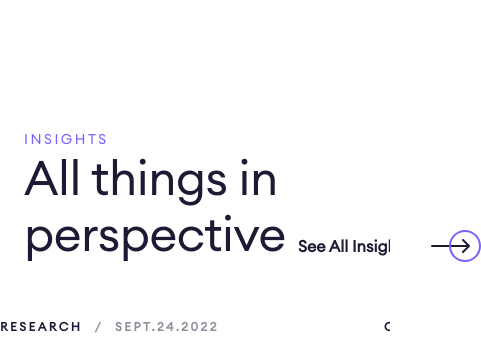
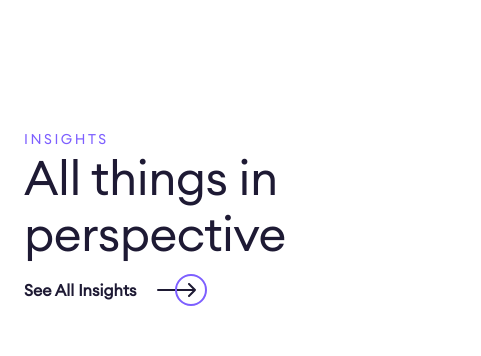
Before and after one commit to bradvader/enfusion-bv, a Next.js app: page / in a window 390 px wide. Shown: the part 6180-6536 px from the top of the page, 481 px wide, since content can reach past the window. Built offline with nearby package versions, Linux system fonts and the light colour scheme.

Commit message:
Y-Scroll fixed again

```diff
--- a/components/Carousel.js
+++ b/components/Carousel.js
@@ -51,12 +51,12 @@ const Carousel = () => {
 
   return (
 
-    <div className="car-container w-[1120px] mx-auto mb-32">
+    <div className="car-container lg:w-[1120px] mx-auto mb-32">
     <div className="carousel my-12 mx-auto ">
 
 
 
-      <div className="relative overflow-hidden w-[1440px] mx-auto">
+      <div className="relative overflow-hidden lg:w-[1440px] mx-auto">
 
         <div
           ref={carousel}
@@ -106,14 +106,6 @@ const Carousel = () => {
                   <div className="absolute mt-24 self-end h-[306px] w-[352px] bg-gradient-to-t from-[#101820] to-[rgba(30,26,2,0)] mix-blend-multiply"></div>
                 </a>
 
-                {/* <a
-                  href={resource.link}
-                  className="h-full w-full aspect-square block absolute top-0 left-0 transition-opacity duration-300 opacity-0 hover:opacity-100 bg-blue-800/75 z-10"
-                > */}
-                  {/* <h3 className="text-white py-6 px-3 mx-auto text-xl">
-                    {resource.title}
-                  </h3> */}
-                {/* </a> */}
               </div>
             );
           })}
--- a/components/Insights.js
+++ b/components/Insights.js
@@ -3,7 +3,7 @@ export default function Insights() {
     return (
 
 
-<div className="mx-auto flex flex-row max-w-[1120px] mb-14 px-6 xl:px-0 gap-3 justify-between mt-32">
+<div className="mx-auto flex flex-col md:flex-row max-w-[1120px] mb-14 px-6 xl:px-0 gap-3 justify-between mt-32 ">
 <div className="flex flex-col">
 <div className="uppercase tracking-[2.5px] leading-[22px] text-[14px] text-[#7D5FFF]">Insights</div>
 <div className="tracking-[-0.5px] leading-[56px] text-[48px] text-[#1e1a34]">All things in perspective</div>
--- a/layouts/Layout.js
+++ b/layouts/Layout.js
@@ -3,7 +3,7 @@
 const Layout = ({ children }) => {
     return (
 
-      <div className="md:max-w-3xl min-h-screen overflow-x-hidden">
+      <div className="md:max-w-3xl w-full min-h-screen overflow-x-hidden">
         {children}
       </div>
 
```
